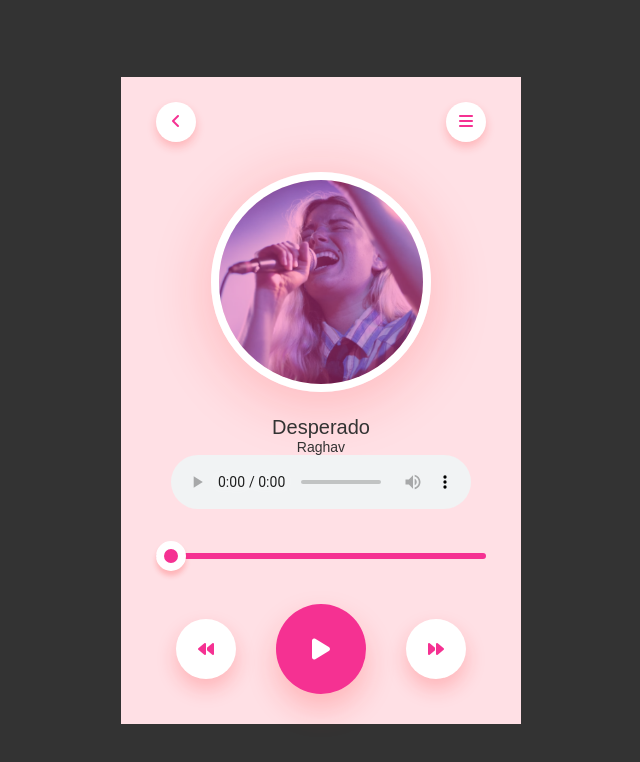
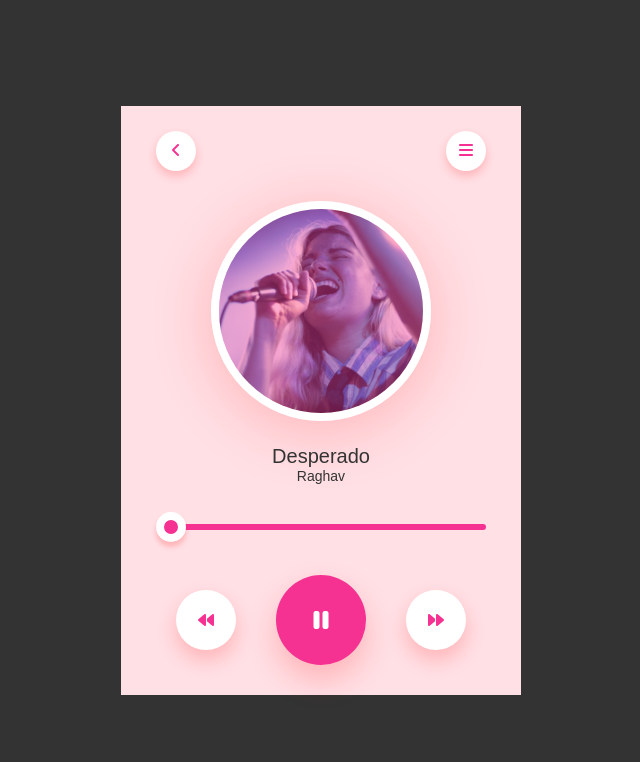
Before and after one commit to darshith-v/30-Javascript-mini-projects-for-Beginner, a plain HTML site: page music-design-app/index.html in a window 1280 px wide. Both pictures are taken after a click on the element 640 px from the left and 648 px from the top of the page. Shown: the whole page, without its empty margins (319-959 px from the left). Drawn offline with Linux system fonts and the light colour scheme.

Commit message:
modified code

```diff
--- a/music-design-app/index.html
+++ b/music-design-app/index.html
@@ -23,14 +23,14 @@
     <h1>Desperado</h1>
     <p>Raghav</p>
 
-    <audio controls>
+    <audio id="song">
       <source src="media/Desperado Song Raghav.mp3" type="audio/mpeg">
     </audio>
     <input type="range" value="0" id="progress">
 
     <div class="controls">
       <div><i class="fa-solid fa-backward"></i></div>
-      <div><i class="fa-solid fa-play"></i></div>
+      <div onclick="playPause()"><i class="fa-solid fa-play" id="js-play-Button"></i></div>
       <div><i class="fa-solid fa-forward"></i></div>
     </div>
 
--- a/music-design-app/script.js
+++ b/music-design-app/script.js
@@ -0,0 +1,34 @@
+let progress = document.getElementById('progress');
+let song = document.getElementById('song');
+let playButton = document.getElementById("js-play-Button");
+
+song.onloadedmetadata = function () {
+  progress.max = song.duration;
+  progress.value = song.currentTime;
+}
+
+function playPause() {
+  if (playButton.classList.contains("fa-pause")) {
+    song.pause();
+    playButton.classList.remove("fa-pause");
+    playButton.classList.add("fa-play");
+  }
+  else {
+    song.play();
+    playButton.classList.add("fa-pause");
+    playButton.classList.remove("fa-play");
+  }
+}
+
+if (song.play()) {
+  setInterval(() => {
+    progress.value = song.currentTime;
+  }, 500);
+}
+
+progress.onchange = function () {
+  song.play();
+  song.currentTime = progress.value;
+  playButton.classList.add("fa-pause");
+  playButton.classList.remove("fa-play");
+}
```
